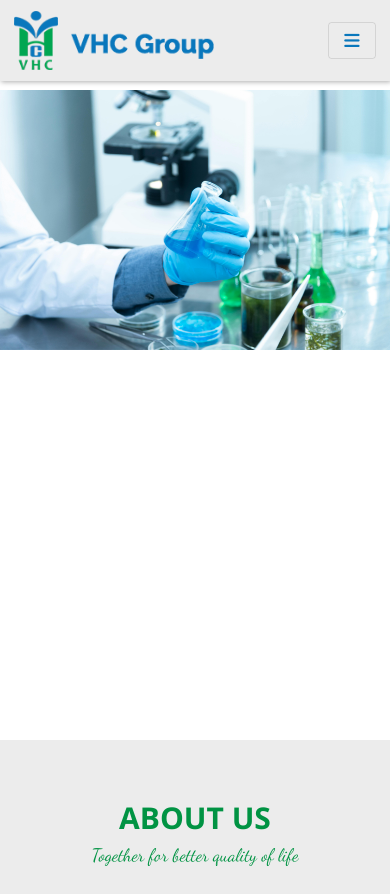
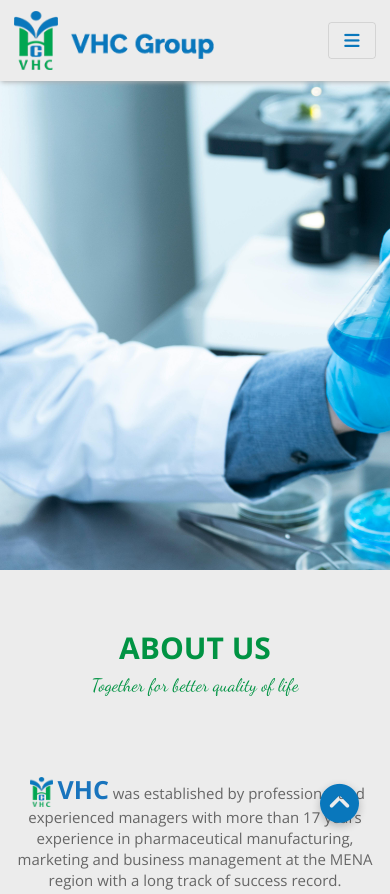
Before and after one commit to AbeerDawood/vhc, a plain HTML site: page index.html in a window 390 px wide. Shown: the top 894 px of the page. Drawn offline with nearby package versions, Linux system fonts and the light colour scheme; files that its build step writes are made by us from their sources; files whose address does not match are found by name.

Commit message:
added, scroll btn, made nav fixed, css amends

```diff
--- a/css/media.css
+++ b/css/media.css
@@ -7,6 +7,11 @@
     .carousel-caption h3{
         font-size: 25px;
     }
+
+    .carousel {
+        height: 650px;
+    }
+
     .bd-vhc{
         margin-top:unset;
         padding-top:4%;
@@ -33,6 +38,9 @@
         letter-spacing: 4px;
         font-size: 10px;
     }
+    /* .carousel {
+        height: 650px;
+    } */
 }
 
 /*// Large devices (desktops, 992px )*/
@@ -65,9 +73,9 @@
 .lang{
     margin-top:10px
 }
-.bd-vhc{
+/* .bd-vhc{
     margin-top: 10%;
-}
+} */
 .navbar-nav{
     background-color: #fafdff;
     padding: 20px;
@@ -103,7 +111,9 @@
 .carousel-indicators{
     display:none;
 }
-
+.carousel-item img {
+    height: 100%;
+}
 .section-body p{
     font-size: 15px;
 }
@@ -178,8 +188,9 @@
     display:unset;
     padding-top: 15px;
 }
-.brand-img{
+.brand-img {
     margin-top: 35px;
+    width: 46%;
 }
 footer h3{
 	margin-top:20px;
@@ -210,15 +221,24 @@ footer h3{
 .navbar{
     margin-top:0;
 }
-.bd-vhc{
+/* .bd-vhc{
     margin-top: 23%;
-}
+} */
 
 /************carousel**********/
 .carousel-indicators{
     display:none;
 }
-
+.carousel {
+    height: 550px;
+}
+.bd-vhc .carousel-inner, .bd-vhc .carousel-item {
+    height:100%;
+    width: auto;
+}
+.carousel-item img {
+    height: 100%;
+}
 /*************about*************/
 .puzzle img{
     width:100%;
--- a/css/style.css
+++ b/css/style.css
@@ -16,6 +16,8 @@ html
     font-family: 'Open Sans', sans-serif;
     font-size: 14px;
     text-rendering: optimizeLegibility;
+	scroll-behavior: smooth;
+
 }
 body {
 	height:100%;
@@ -124,10 +126,33 @@ p{
     padding: 2px;
     border-radius: 5px;
 }
+
+.home-btn {
+    width: 30px;
+    height: 30px;
+    position: absolute;
+    font-size: 39px;
+    z-index: 100;
+    color: #0977bc;
+	bottom: 40px;
+    right: 40px;
+	position: fixed;
+}
+
+.home-btn i {
+	box-shadow: rgba(0, 0, 0, 0.24) 0px 3px 8px;
+	border-radius: 50%;
+}
+
+.home-btn:hover{
+	color: #095686;
+}
+
 /******************** Header **************************/
 .navbar{
 	background:#ececec;
 	box-shadow: 1px 1px 5px #adadad;
+	position: fixed;
 }
 
 .fa-bars{
@@ -203,10 +228,11 @@ p{
 /**********Caoursel*******************/
 
 .carousel {
-	height: 650px;
+	/* height: 650px; */
 overflow: hidden;
 
 }
+
 .bd-vhc{
 	margin-top:5%;
 }
--- a/index.html
+++ b/index.html
@@ -15,17 +15,20 @@
     <link href="https://fonts.googleapis.com/css?family=Open+Sans:300,400,700" rel="stylesheet">
     <link href="https://fonts.googleapis.com/css?family=Dancing+Script&display=swap" rel="stylesheet">
 
-    <!-- Font Awesome Font -->
     <!-- Custom Style -->
     <link rel="stylesheet" href="css/style.css">
-    <!-- Media Style -->
+        <!-- Media Style -->
     <link rel="stylesheet" href="css/media.css">
+    <!-- Font Awesome Font -->
     <link rel="stylesheet" href="path/to/font-awesome/css/font-awesome.min.css">
+
 
 </head>
 
 <body data-spy="scroll" data-target="#navbarSupportedContent">
-    <div class="wrapper">
+    <div id ="scroll-btn" class="wrapper">
+      <a href="#scroll-btn" class="home-btn"><i class="fa fa-chevron-circle-up" aria-hidden="true"></i>
+      </div>
         <header>
             <nav class="navbar navbar-expand-lg navbar-light fixed-top">
                 <div class="container">
```
